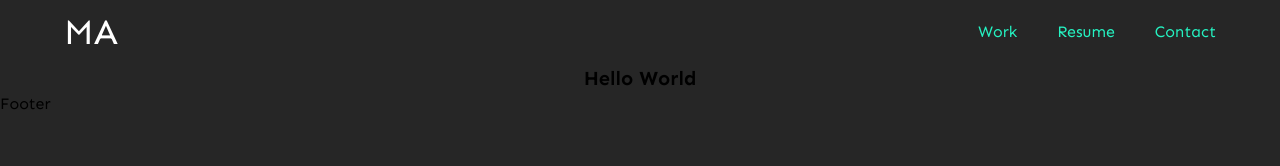
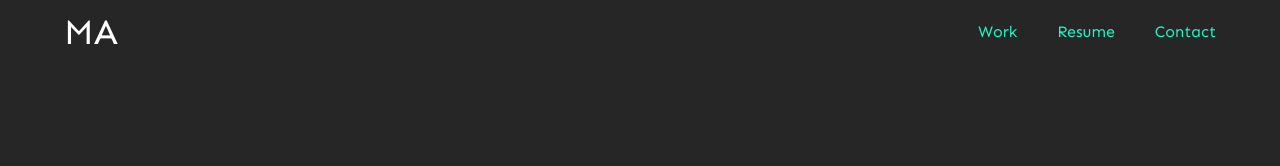
Before and after one commit to MohtashimAli85/portfolio, a Next.js app: page / in a window 1280 px wide. Shown: the top 166 px of the page. Built offline with nearby package versions, Linux system fonts and the light colour scheme.

Commit message:
made changes :3

```diff
--- a/components/footer.jsx
+++ b/components/footer.jsx
@@ -1,7 +1,7 @@
 import React from "react";
 
 const Footer = () => {
-  return <div>Footer</div>;
+  return <div></div>;
 };
 
 export default Footer;
--- a/pages/index.js
+++ b/pages/index.js
@@ -6,9 +6,9 @@ import Layout from "../components/layout";
 export default function Home() {
   return (
     <Layout>
-      <h1 className="text-center text-xl font-semibold text-red-500">
+      {/* <h1 className="text-center text-xl font-semibold text-red-500">
         Hello World
-      </h1>
+      </h1> */}
     </Layout>
   );
 }
```
